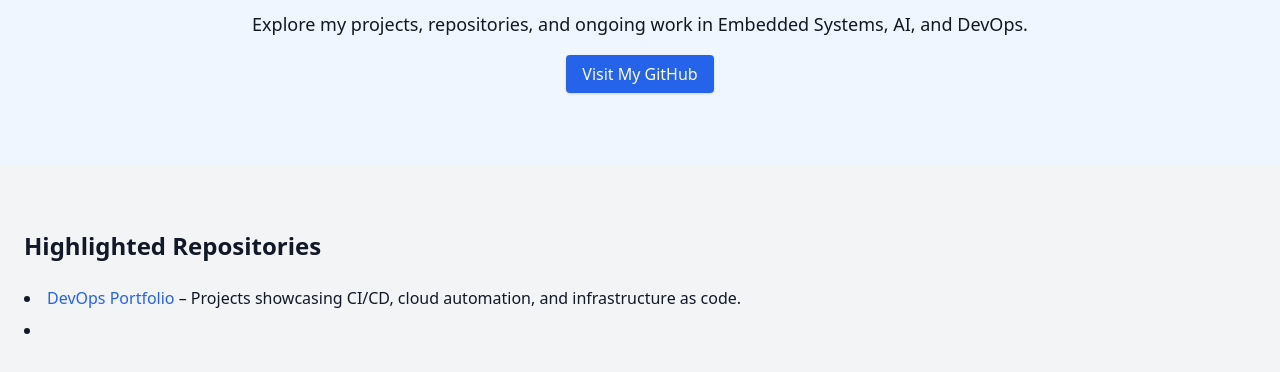
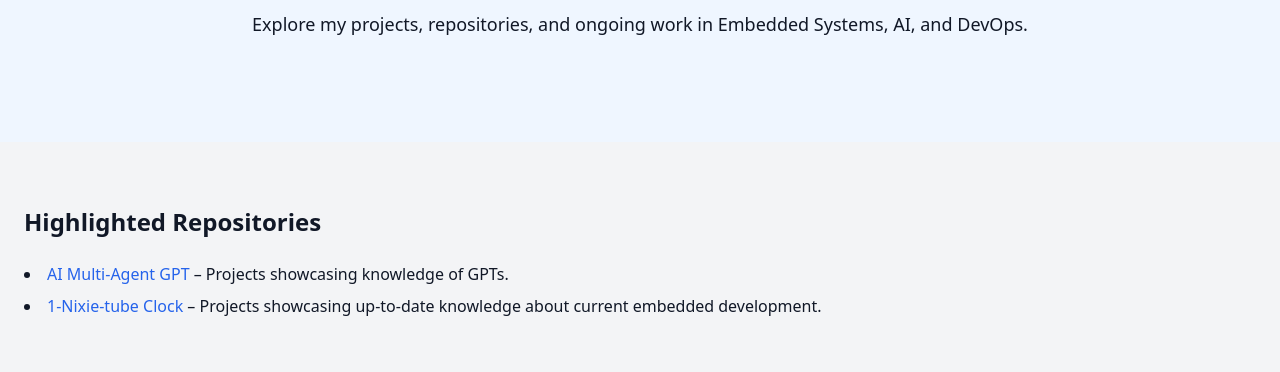
Before and after one commit to fernandezdelpeloso/fernandezdelpeloso.github.io, a plain HTML site: page index.html in a window 1280 px wide. Shown: the part 186-558 px from the top of the page. Drawn offline with nearby package versions, Linux system fonts and the light colour scheme.

Commit message:
Update index.html

```diff
--- a/index.html
+++ b/index.html
@@ -22,12 +22,14 @@
   <section id="home" class="bg-blue-50 py-20 text-center">
     <h1 class="text-4xl font-bold mb-4">Welcome to My Development Portfolio</h1>
     <p class="text-lg mb-6">Explore my projects, repositories, and ongoing work in Embedded Systems, AI, and DevOps.</p>
-    <a href="https://github.com/eduardodelpeloso" target="_blank" class="bg-blue-600 text-white px-4 py-2 rounded shadow hover:bg-blue-700">Visit My GitHub</a>
   </section>
 
   <!-- Projects Section -->
   <section id="projects" class="container mx-auto py-16 px-6">
     <h2 class="text-2xl font-bold mb-6">Highlighted Repositories</h2>
     <ul class="list-disc list-inside space-y-2">
-      <li><a href="https://github.com/eduardodelpeloso/devops-portfolio" target="_blank" class="text-blue-600 hover:underline">DevOps Portfolio</a> – Projects showcasing CI/CD, cloud automation, and infrastructure as code.</li>
-      <li><a href="https://github.com/eduardodelpeloso/nixie-tube-clock" target
+      <li><a href="https://github.com/fernandezdelpeloso/ai_multi_agent" target="_blank" class="text-blue-600 hover:underline">AI Multi-Agent GPT</a> – Projects showcasing knowledge of GPTs.</li>
+      <li><a href="https://github.com/fernandezdelpeloso/stm32-nixie-clock" target="_blank" class="text-blue-600 hover:underline">1-Nixie-tube Clock</a> – Projects showcasing up-to-date knowledge about current embedded development.</li>
+  </section>
+</body>
+</html>
```
